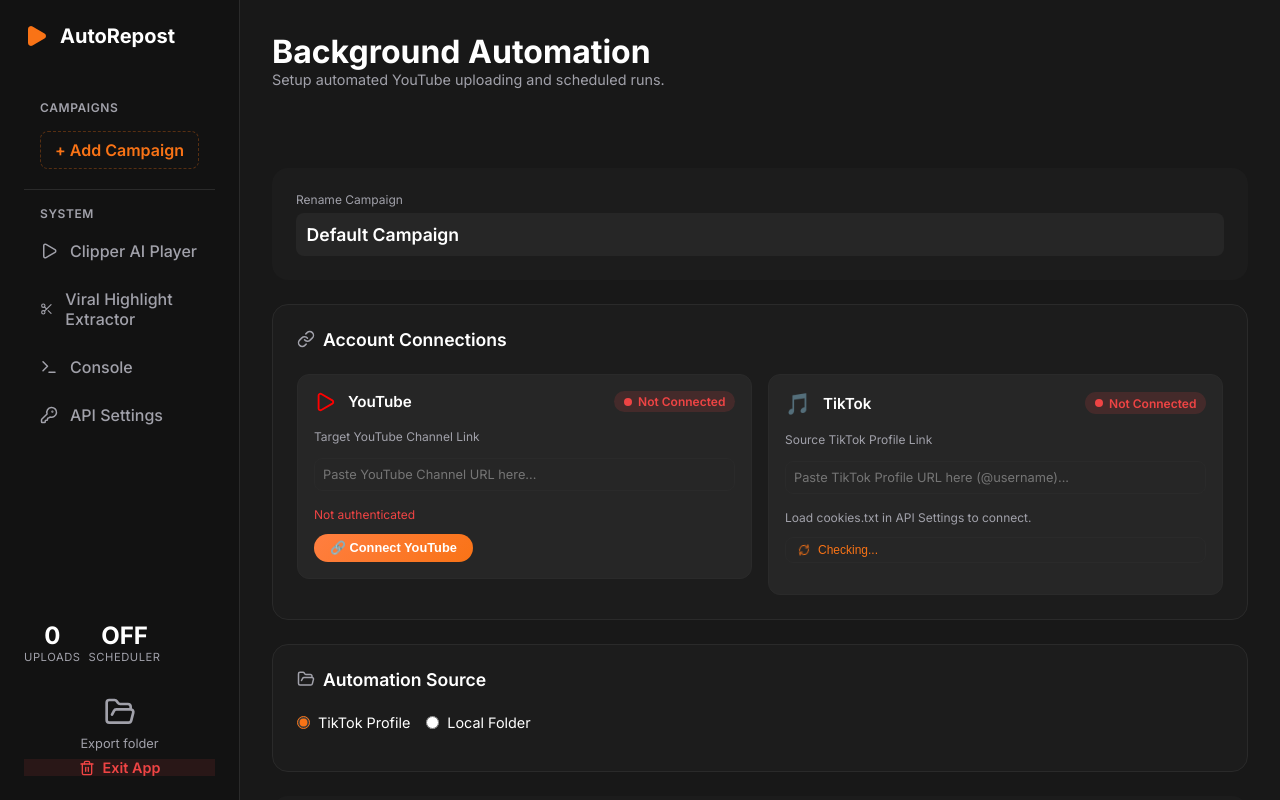
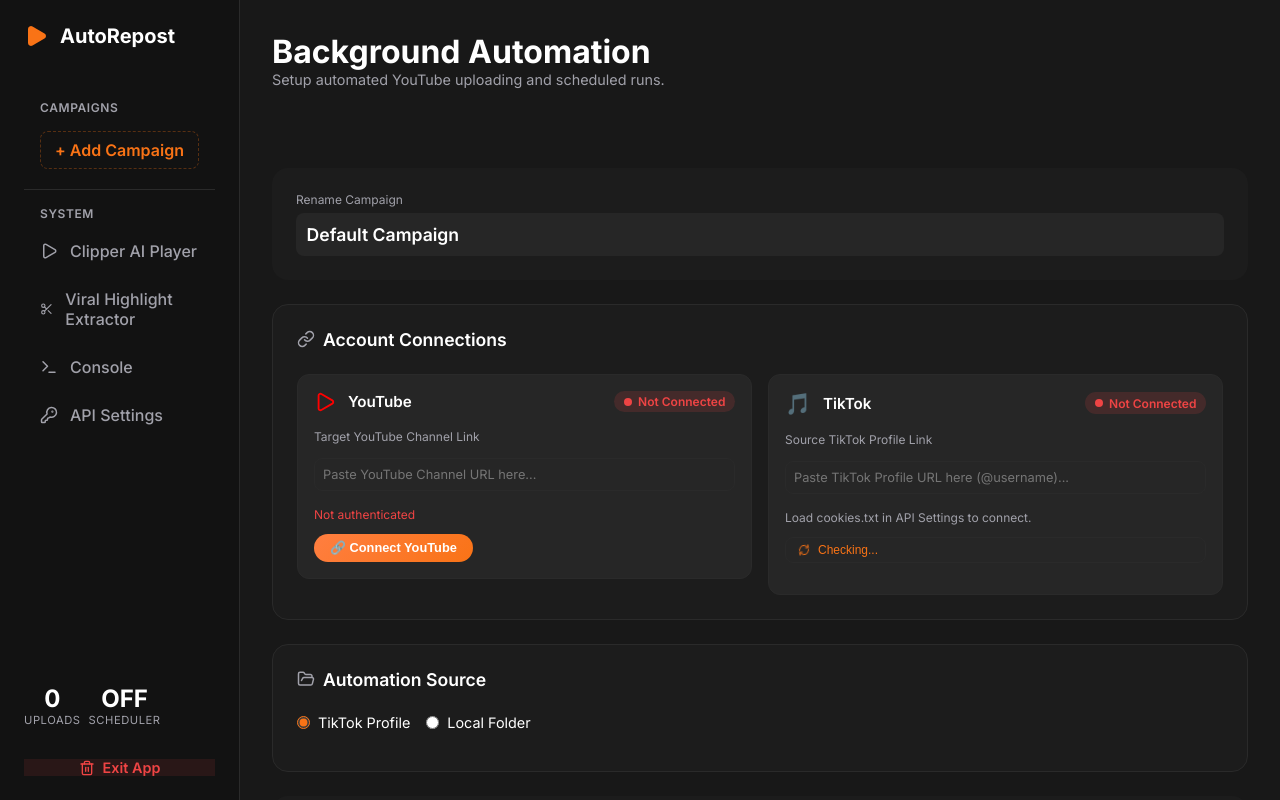
Before and after one commit to 95muhammadtalha-del/Autotube-desktop, a React (Vite) app: page / in a window 1280 px wide. Built offline with nearby package versions, Linux system fonts and the light colour scheme.

Commit message:
fix: ffmpeg path for yt-dlp, remove export button, and make preview background funky

```diff
--- a/main.js
+++ b/main.js
@@ -174,11 +174,14 @@
     const { createRequire } = await import('module');
     const _req = createRequire(import.meta.url);
     let ytDlpBin;
+    let ffmpegBin;
     if (app.isPackaged) {
       ytDlpBin = path.join(process.resourcesPath, 'app.asar.unpacked', 'node_modules', 'yt-dlp-exec', 'bin', 'yt-dlp.exe');
+      ffmpegBin = path.join(process.resourcesPath, 'app.asar.unpacked', 'node_modules', 'ffmpeg-static', 'ffmpeg.exe');
     } else {
       const ytDlpExec = _req('yt-dlp-exec');
       ytDlpBin = ytDlpExec.path || path.join(__dirname, 'node_modules', 'yt-dlp-exec', 'bin', 'yt-dlp.exe');
+      ffmpegBin = _req('ffmpeg-static');
     }
 
     const outputTemplate = path.join(musicDir, '%(title)s.%(ext)s');
@@ -189,6 +192,7 @@
         '-x',                          // extract audio only
         '--audio-format', 'mp3',
         '--audio-quality', '0',
+        '--ffmpeg-location', ffmpegBin,
         '-o', outputTemplate,
         '--no-playlist',
       ]);
--- a/src/App.jsx
+++ b/src/App.jsx
@@ -1612,14 +1612,7 @@
           </div>
         </div>
 
-        <div className="export-folder" style={{ cursor: 'pointer', marginBottom: '0.5rem' }} onClick={() => {
-          if (electron && appSettings.exportFolder) {
-            electron.ipcRenderer.invoke('shell:open', appSettings.exportFolder);
-          }
-        }}>
-          <FolderOpen size={32} />
-          <span style={{ fontSize: '0.8rem', textAlign: 'center' }}>Export folder</span>
-        </div>
+
 
         <div className="export-folder" style={{ cursor: 'pointer', background: 'rgba(239, 68, 68, 0.1)', color: '#ef4444' }} onClick={() => {
           if (confirm('Are you sure you want to exit the application and stop all automation?')) {
@@ -1773,7 +1766,7 @@
                         const previewMaxH = aspectRatio === '16:9' ? '220px' : '380px';
                         const previewMaxW = aspectRatio === '16:9' ? '100%' : aspectRatio === '1:1' ? '220px' : '160px';
                         return (
-                            <div style={{ flex: 1, display: 'flex', alignItems: 'center', justifyContent: 'center', background: '#111', padding: '1rem', position: 'relative' }}>
+                            <div style={{ flex: 1, display: 'flex', alignItems: 'center', justifyContent: 'center', background: 'linear-gradient(135deg, #4f46e5 0%, #ec4899 50%, #f59e0b 100%)', padding: '1rem', position: 'relative' }}>
                                 <div style={{ maxHeight: previewMaxH, maxWidth: previewMaxW, width: '100%', aspectRatio: previewAspect, borderRadius: '0.5rem', overflow: 'hidden', position: 'relative', boxShadow: '0 0 20px rgba(0,0,0,0.5)', background: '#000', transition: 'all 0.3s ease' }}>
                                     <video
                                         src={`file:///${playerInputVideo.replace(/\\/g, '/')}`}
```
